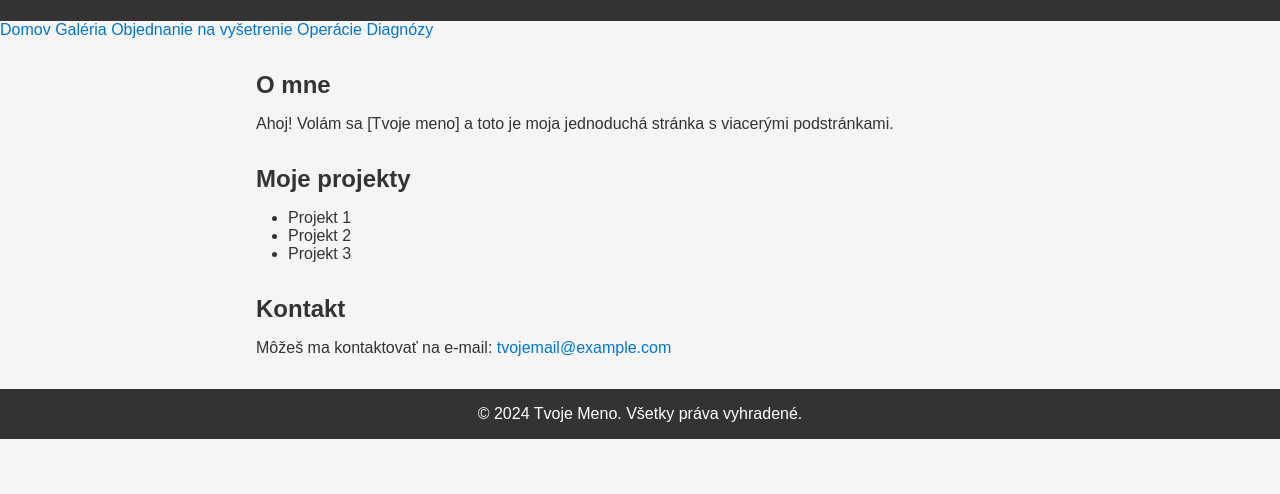
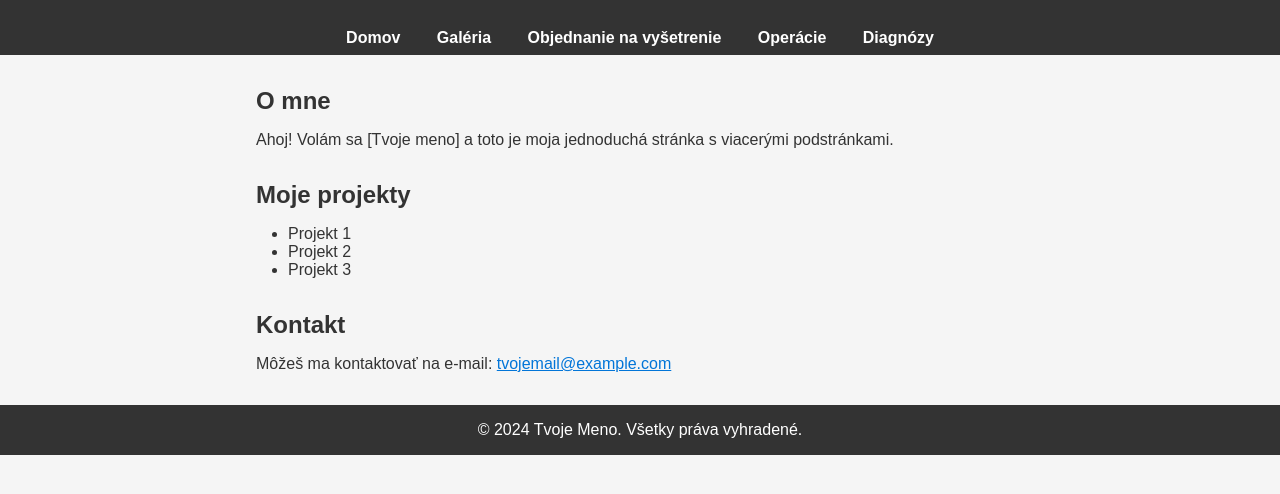
Before and after one commit to iljachandoga/ortopedia.github.io, a plain HTML site: page index.html in a window 1280 px wide. Shown: the part 56-550 px from the top of the page. Drawn offline with Linux system fonts and the light colour scheme.

Commit message:
Update style.css

```diff
--- a/style.css
+++ b/style.css
@@ -1,4 +1,4 @@
-/* Reset základných štýlov (voliteľné, ale užitočné) */
+/* Reset základných štýlov (voliteľné) */
 * {
   box-sizing: border-box;
   margin: 0;
@@ -10,6 +10,24 @@ body {
   font-family: Arial, sans-serif;
   background-color: #f5f5f5;
   color: #333;
+}
+
+/* Navigácia */
+nav {
+  background-color: #333;
+  padding: 0.5rem;
+  text-align: center;
+}
+
+nav a {
+  color: #fff;
+  margin: 0 1rem;
+  text-decoration: none;
+  font-weight: bold;
+}
+
+nav a:hover {
+  text-decoration: underline;
 }
 
 /* Hlavička a pätička */
@@ -40,14 +58,9 @@ h2 {
 /* Odkazy */
 a {
   color: #0275d8;
-  text-decoration: none;
 }
 
-a:hover {
-  text-decoration: underline;
-}
-
-/* Zoznam projektov */
+/* Zoznam projektov alebo iných položiek */
 ul {
   list-style-type: disc;
   margin-left: 2rem;
```
